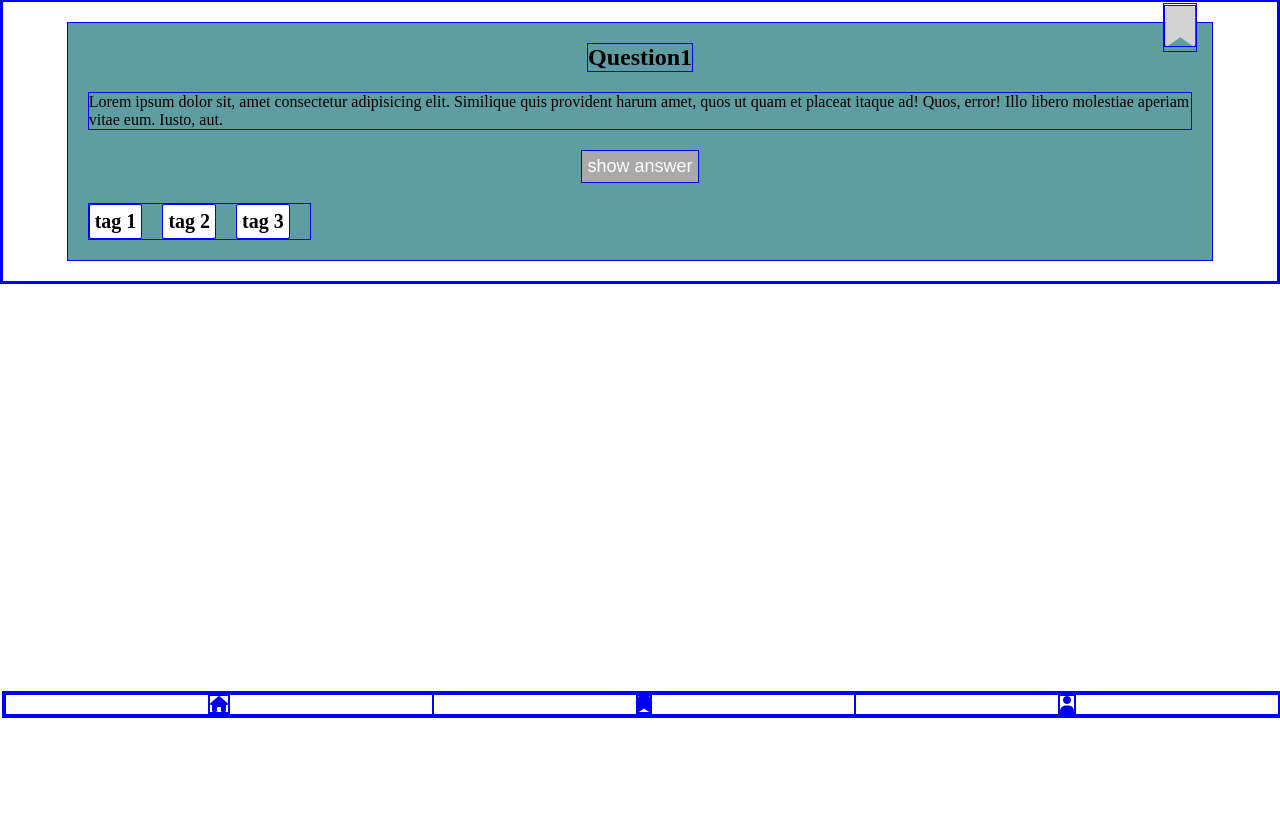
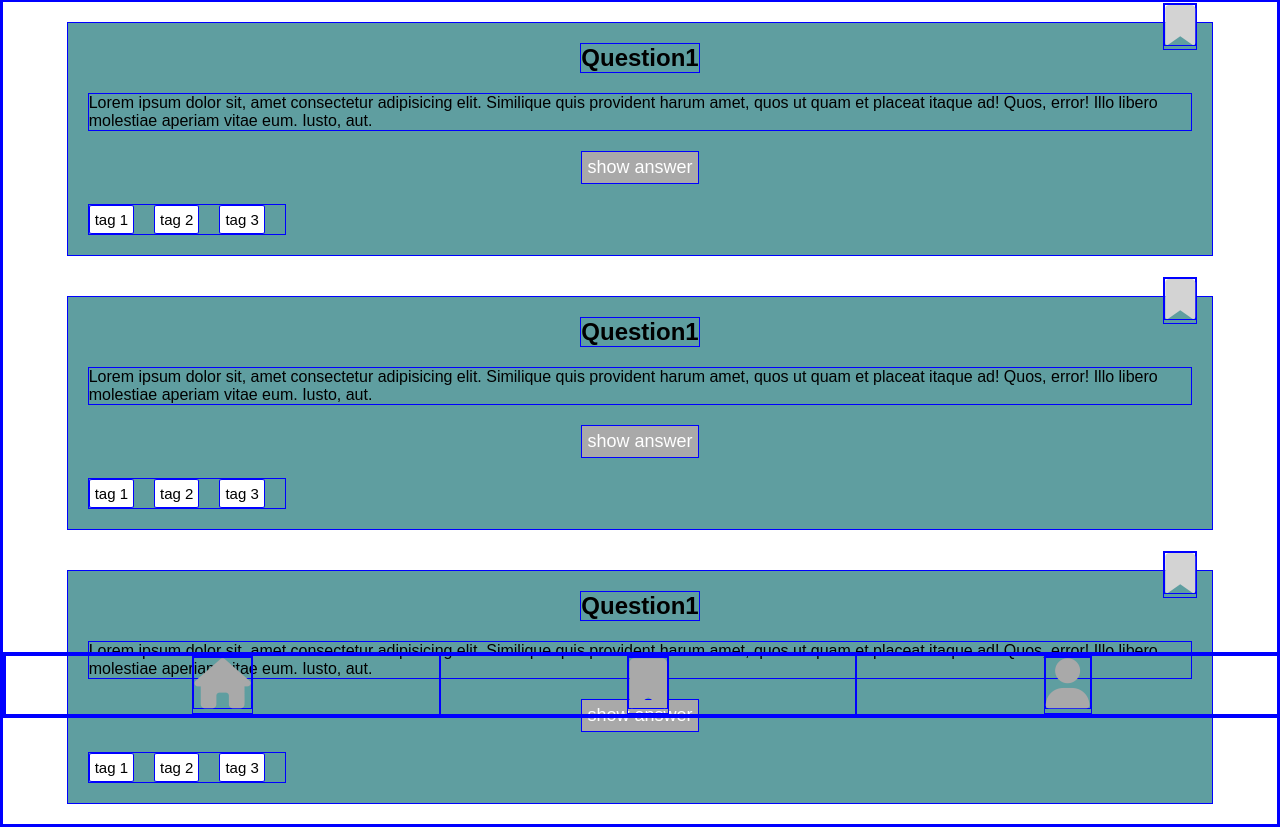
Before and after one commit to Polarchris-Berlin/quiz-app, a plain HTML site: page index.html in a window 1280 px wide. Shown: the part 82-909 px from the top of the page. Before the commit the page ends 800 px from the top, so only its background shows below. Drawn offline with Linux system fonts and the light colour scheme.

Commit message:
completed index.html styling

```diff
--- a/components/card.css
+++ b/components/card.css
@@ -27,8 +27,7 @@ main {
   margin: 0 20px 0 0;
   background-color: white;
   border-radius: 6%;
-  font-size: 20px;
-  font-weight: bold;
+  font-size: 15px;
   padding: 5px;
 }
 
--- a/components/navigation.css
+++ b/components/navigation.css
@@ -14,4 +14,9 @@ footer {
   list-style: none;
   flex-grow: 1;
   text-align: center;
+  font-size: 50px;
 }
+
+.footer-navigation li a {
+  color: darkgray;
+}
--- a/global.css
+++ b/global.css
@@ -3,4 +3,5 @@
   margin: 0px;
   padding: 0px;
   box-sizing: border-box;
+  font-family: Arial, Helvetica, sans-serif;
 }
--- a/index.html
+++ b/index.html
@@ -35,6 +35,36 @@
         <button>show answer</button>
         <div class="bookmark-card"><i class="fa-solid fa-bookmark"></i></div>
       </section>
+      <section class="question-card">
+        <h2>Question1</h2>
+        <ul class="question-tags">
+          <li>tag 1</li>
+          <li>tag 2</li>
+          <li>tag 3</li>
+        </ul>
+        <p>
+          Lorem ipsum dolor sit, amet consectetur adipisicing elit. Similique
+          quis provident harum amet, quos ut quam et placeat itaque ad! Quos,
+          error! Illo libero molestiae aperiam vitae eum. Iusto, aut.
+        </p>
+        <button>show answer</button>
+        <div class="bookmark-card"><i class="fa-solid fa-bookmark"></i></div>
+      </section>
+      <section class="question-card">
+        <h2>Question1</h2>
+        <ul class="question-tags">
+          <li>tag 1</li>
+          <li>tag 2</li>
+          <li>tag 3</li>
+        </ul>
+        <p>
+          Lorem ipsum dolor sit, amet consectetur adipisicing elit. Similique
+          quis provident harum amet, quos ut quam et placeat itaque ad! Quos,
+          error! Illo libero molestiae aperiam vitae eum. Iusto, aut.
+        </p>
+        <button>show answer</button>
+        <div class="bookmark-card"><i class="fa-solid fa-bookmark"></i></div>
+      </section>
     </main>
     <footer>
       <nav>
```
